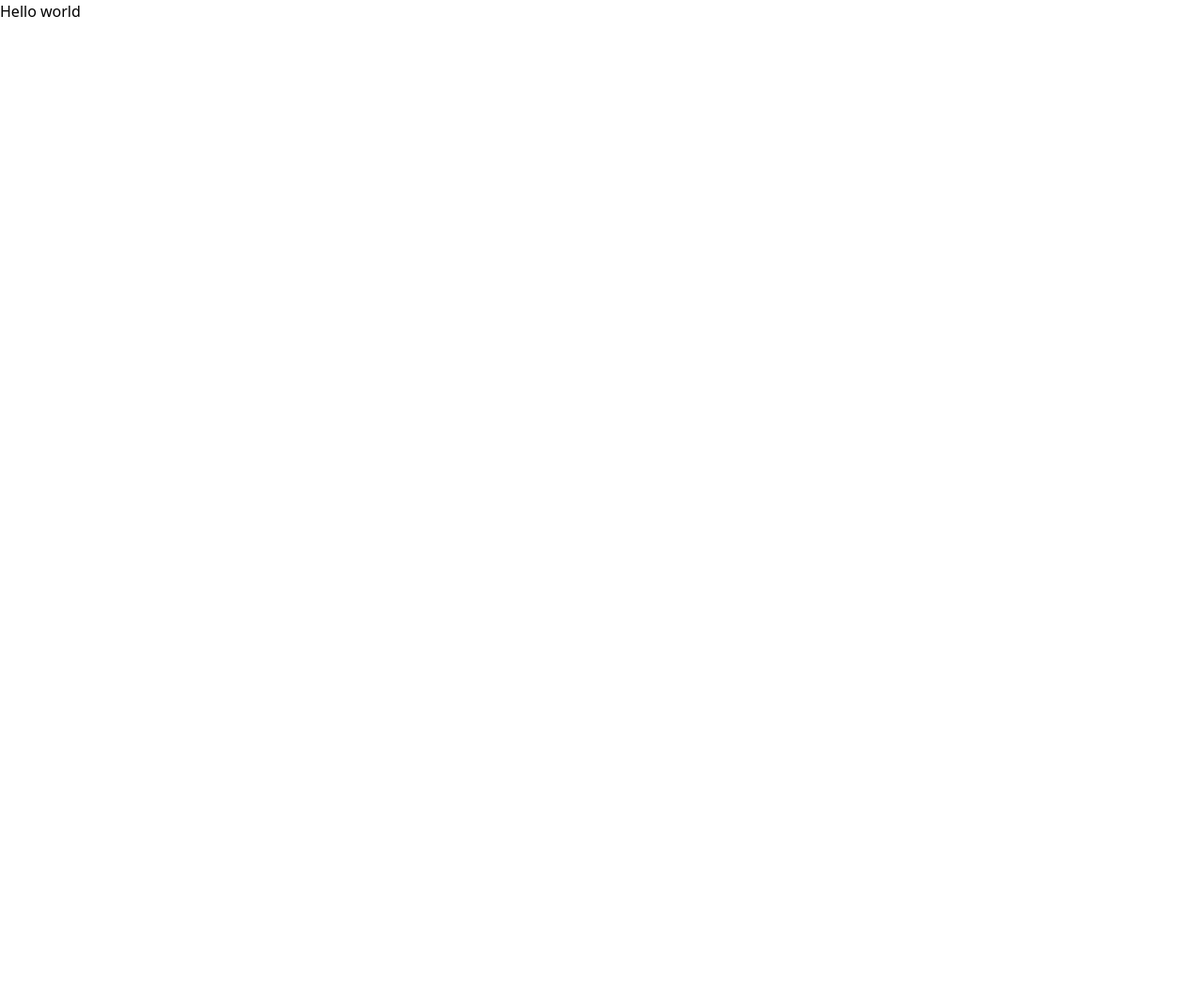
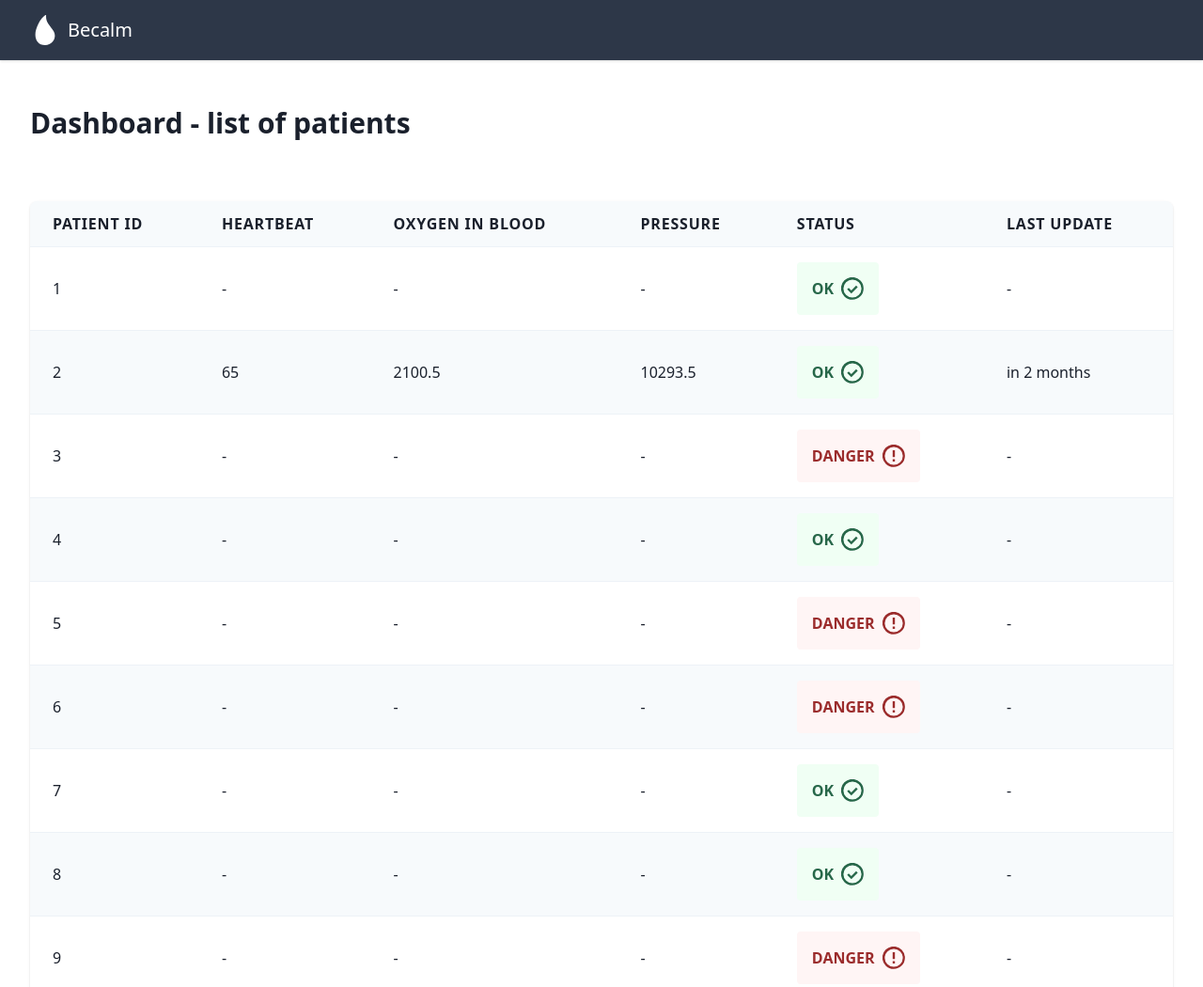
Before and after one commit to sismotur/becalm3, a React app: page / in a window 1280 px wide. Shown: the top 1050 px of the page at 94% size. Before the commit the page ends 800 px from the top, so only its background shows below. Built offline with nearby package versions, Linux system fonts and the light colour scheme.

Commit message:
patient table

```diff
--- a/package.json
+++ b/package.json
@@ -26,11 +26,15 @@
     "fastify-env": "^1.0.1",
     "fastify-postgres": "^2.0.0",
     "install": "^0.13.0",
+    "moment": "^2.24.0",
     "npm": "^6.14.4",
     "pg": "^8.0.0",
     "pino-pretty": "^4.0.0",
+    "prop-types": "^15.7.2",
     "react": "^16.13.1",
     "react-dom": "^16.13.1",
+    "react-helmet": "^6.0.0",
+    "react-router-dom": "^5.1.2",
     "regenerator-runtime": "^0.13.5",
     "tailwindcss": "^1.2.0"
   },
--- a/src/client/app/App.js
+++ b/src/client/app/App.js
@@ -1,6 +1,27 @@
 import React from "react";
 import "../styles/app.css"
+import {BrowserRouter, Switch, Route} from "react-router-dom";
+import Dashboard from "../pages/Dashboard";
+import Patient from "../pages/Patient";
+import Layout from "../components/Layout";
 
 export default () => (
-    <div>Hello world</div>
+    <BrowserRouter>
+        <div>
+            <Switch>
+                <Route exact path="/" render={props => (
+                    <Layout {...props}>
+                        <Dashboard {...props}/>
+                    </Layout>
+                )}/>
+
+                <Route path="/patient" render={props => (
+                    <Layout {...props}>
+                        <Patient {...props}/>
+                    </Layout>
+                )}/>
+
+            </Switch>
+        </div>
+    </BrowserRouter>
 )
--- /dev/null
+++ b/src/client/app/dummy.js
@@ -0,0 +1,2 @@
+export const ALL_PATIENTS = [{"id_patient":1,"measures":[]},{"id_patient":2,"measures":[{"measure_type":"h","measure_value":65,"date_generation":"2020-06-09T20:58:27"},{"measure_type":"o","measure_value":2100.5,"date_generation":"2020-06-09T20:58:27"},{"measure_type":"p","measure_value":10293.5,"date_generation":"2020-06-09T20:58:27"}]},{"id_patient":3,"measures":[]},{"id_patient":4,"measures":[]},{"id_patient":5,"measures":[]},{"id_patient":6,"measures":[]},{"id_patient":7,"measures":[]},{"id_patient":8,"measures":[]},{"id_patient":9,"measures":[]},{"id_patient":10,"measures":[]},{"id_patient":11,"measures":[]}];
+export const PATIENT_EXAMPLE = [];
--- /dev/null
+++ b/src/client/components/Header.js
@@ -0,0 +1,14 @@
+import React from "react";
+import {Link} from "react-router-dom";
+import {Logo} from "./Icons";
+
+export default () => (
+    <header className="bg-white shadow">
+        <div className="flex items-center px-8 py-4 bg-gray-800">
+            <Link to="/" className="text-white flex items-center">
+                <Logo className="w-8 fill-current"/>
+                <span className="ml-2 text-xl">Becalm</span>
+            </Link>
+        </div>
+    </header>
+)
--- /dev/null
+++ b/src/client/components/Icons.js
@@ -0,0 +1,65 @@
+import React from 'react';
+
+
+export const Logo = ({className}) => (
+    <svg role="img" viewBox="0 0 24 24" xmlns="http://www.w3.org/2000/svg" className={className}>
+        <path
+            d="M19.789,16.578c0,3.75-2.926,7.422-7.739,7.422c-5.246,0-7.839-3.708-7.839-8.285 c0-5.207,3.89-12.946,7.995-15.639c0.277-0.182,0.643,0.041,0.611,0.371c-0.03,0.313-0.046,0.631-0.046,0.951 c0,2.067,0.641,3.985,1.738,5.563c0.522,0.795,1.092,1.477,1.763,2.351c0.94,1.226,1.636,1.905,2.642,3.84 c0.005,0.01,0.01,0.018,0.015,0.028C19.48,14.197,19.789,15.352,19.789,16.578z"/>
+    </svg>
+);
+
+export const CheckMark = ({className}) => (
+    <svg xmlns="http://www.w3.org/2000/svg" viewBox="0 0 20 20" className={className}>
+        <path
+            d="M2.93 17.07A10 10 0 1 1 17.07 2.93 10 10 0 0 1 2.93 17.07zm12.73-1.41A8 8 0 1 0 4.34 4.34a8 8 0 0 0 11.32 11.32zM6.7 9.29L9 11.6l4.3-4.3 1.4 1.42L9 14.4l-3.7-3.7 1.4-1.42z"/>
+    </svg>
+);
+
+export const Danger = ({className}) => (
+    <svg xmlns="http://www.w3.org/2000/svg" viewBox="0 0 20 20" className={className}>
+        <path
+            d="M2.93 17.07A10 10 0 1 1 17.07 2.93 10 10 0 0 1 2.93 17.07zm12.73-1.41A8 8 0 1 0 4.34 4.34a8 8 0 0 0 11.32 11.32zM9 5h2v6H9V5zm0 8h2v2H9v-2z"/>
+    </svg>
+);
+
+export const Heart = ({className}) => (
+    <svg xmlns="http://www.w3.org/2000/svg" viewBox="0 0 20 20" className={className}>
+        <path d="M10 3.22l-.61-.6a5.5 5.5 0 0 0-7.78 7.77L10 18.78l8.39-8.4a5.5 5.5 0 0 0-7.78-7.77l-.61.61z"/>
+    </svg>
+);
+
+export const Oxygen = ({className}) => (
+    <svg version="1.1" xmlns="http://www.w3.org/2000/svg" viewBox="0 0 32.12 32.121" className={className}>
+        <g>
+            <path d="M15.377,6.374c-6.926,0-12.56,5.633-12.56,12.56c0,6.926,5.634,12.561,12.56,12.561c6.925,0,12.561-5.636,12.561-12.561
+			C27.938,12.008,22.302,6.374,15.377,6.374z M15.377,29.239c-5.683,0-10.306-4.623-10.306-10.308
+			c0-5.682,4.623-10.305,10.306-10.305c5.684,0,10.307,4.624,10.307,10.305C25.684,24.616,21.061,29.239,15.377,29.239z"/>
+            <circle cx="3.381" cy="7.529" r="3.381"/>
+            <circle cx="26.663" cy="6.733" r="2.585"/>
+            <circle cx="30.5" cy="2.247" r="1.62"/>
+            <circle cx="9.721" cy="2.881" r="1.268"/>
+            <path d="M11.761,13.623c-1.572,0-2.798,0.44-3.678,1.32c-0.881,0.881-1.321,2.109-1.321,3.691c0,1.131,0.222,2.073,0.667,2.825
+			c0.444,0.755,1.024,1.304,1.74,1.652c0.715,0.346,1.619,0.521,2.711,0.521c1.074,0,1.971-0.201,2.691-0.604
+			c0.72-0.404,1.269-0.969,1.651-1.689c0.38-0.726,0.571-1.652,0.571-2.785c0-1.559-0.436-2.771-1.308-3.635
+			C14.614,14.054,13.372,13.623,11.761,13.623z M13.273,20.767c-0.353,0.418-0.85,0.627-1.492,0.627
+			c-0.626,0-1.119-0.213-1.482-0.641c-0.364-0.428-0.545-1.129-0.545-2.106c0-0.985,0.183-1.692,0.549-2.119
+			c0.365-0.427,0.849-0.642,1.453-0.642c0.628,0,1.127,0.211,1.496,0.631c0.367,0.42,0.552,1.086,0.552,1.998
+			C13.802,19.597,13.625,20.349,13.273,20.767z"/>
+            <path d="M20.087,21.708c0.121-0.098,0.36-0.312,0.72-0.561c0.603-0.426,1.019-0.836,1.248-1.19
+			c0.227-0.356,0.342-0.739,0.342-1.128c0-0.367-0.1-0.704-0.299-0.999c-0.201-0.297-0.474-0.519-0.82-0.659
+			c-0.35-0.144-0.836-0.217-1.463-0.217c-0.601,0-1.069,0.074-1.41,0.225c-0.338,0.148-0.603,0.364-0.787,0.646
+			c-0.186,0.28-0.314,0.671-0.384,1.173l1.783,0.146c0.049-0.361,0.146-0.614,0.291-0.758c0.144-0.142,0.329-0.213,0.557-0.213
+			c0.219,0,0.4,0.068,0.545,0.207s0.216,0.305,0.216,0.5c0,0.18-0.073,0.372-0.218,0.572c-0.147,0.201-0.48,0.494-1.002,0.881
+			c-0.854,0.635-1.435,1.102-1.745,1.564c-0.31,0.466-0.496,1.408-0.557,1.408h4.876v-1.127h-2.315
+			C19.824,22.179,19.966,21.806,20.087,21.708z"/>
+        </g>
+    </svg>
+);
+
+export const ChevronRight = ({className}) => (
+    <svg xmlns="http://www.w3.org/2000/svg" viewBox="0 0 185.343 185.343" className={className}>
+        <path d="M51.707,185.343c-2.741,0-5.493-1.044-7.593-3.149c-4.194-4.194-4.194-10.981,0-15.175
+			l74.352-74.347L44.114,18.32c-4.194-4.194-4.194-10.987,0-15.175c4.194-4.194,10.987-4.194,15.18,0l81.934,81.934
+			c4.194,4.194,4.194,10.987,0,15.175l-81.934,81.939C57.201,184.293,54.454,185.343,51.707,185.343z"/>
+    </svg>
+);
--- /dev/null
+++ b/src/client/components/Layout.js
@@ -0,0 +1,17 @@
+import React from "react";
+import {Helmet} from 'react-helmet';
+import Header from "./Header";
+
+export default ({children}) => {
+    return (
+        <div>
+            <Helmet titleTemplate="%s | Becalm"/>
+            <Header/>
+            <main>
+                <div className="max-w-7xl mx-auto py-6 sm:px-6 lg:px-8">
+                    {children}
+                </div>
+            </main>
+        </div>
+    )
+}
--- /dev/null
+++ b/src/client/components/PatientTable/Badge.js
@@ -0,0 +1,16 @@
+import React from 'react'
+import PropTypes from 'prop-types'
+import {CheckMark, Danger} from "../Icons";
+
+const Badge = ({type}) => (
+    <span className={`p-4 inline-flex items-center leading-5 font-bold rounded ${type === 'ok' ? 'bg-green-100 text-green-800' : 'bg-red-100 text-red-800'}`}>
+        {type.toUpperCase()}
+        {type === 'ok' ? <CheckMark className="w-6 fill-current ml-2"/> : <Danger className="w-6 fill-current ml-2"/>}
+    </span>
+);
+
+Badge.propTypes = {
+    type: PropTypes.oneOf(['ok', 'danger']).isRequired
+};
+
+export default Badge;
--- /dev/null
+++ b/src/client/components/PatientTable/PathientTd.js
@@ -0,0 +1,10 @@
+import React from 'react';
+
+
+const PatientTd = ({children}) => (
+    <td className="px-6 py-4 whitespace-no-wrap border-b border-gray-200">
+        {children}
+    </td>
+);
+
+export default PatientTd;
--- /dev/null
+++ b/src/client/components/PatientTable/PatientRow.js
@@ -0,0 +1,55 @@
+import React from 'react';
+import PropTypes from 'prop-types';
+import moment from 'moment';
+import PatientTd from "./PathientTd";
+import Badge from "./Badge";
+
+const UNKNOWN_VALUE = '-';
+
+const PatientRow = ({patient}) => {
+
+    const {id_patient, measures} = patient;
+
+    // Get measure by type (h, o, p)
+    const getMeasure = (type) => {
+        const measure = measures.find(measure => measure.measure_type === type) || {};
+        return measure.measure_value || UNKNOWN_VALUE;
+    };
+
+    // Get oldest date from the array of measures
+    const getLastUpdate = () => {
+        const dates = measures.map(measure => measure.date_generation);
+        if (dates.length === 0) {
+            return UNKNOWN_VALUE;
+        }
+        const orderedDates = dates.sort(function (a, b) {
+            return Date.parse(a) > Date.parse(b);
+        });
+        const oldestDate = new Date(orderedDates[0]);
+        return moment(oldestDate).fromNow();
+    };
+
+    return (
+        <>
+            <PatientTd>{id_patient}</PatientTd>
+            <PatientTd>{getMeasure('h')}</PatientTd>
+            <PatientTd>{getMeasure('o')}</PatientTd>
+            <PatientTd>{getMeasure('p')}</PatientTd>
+            <PatientTd>
+                <Badge type={Math.random() >= 0.5 ? 'ok' : 'danger'}/>
+            </PatientTd>
+            <PatientTd>
+                {getLastUpdate()}
+            </PatientTd>
+        </>
+    )
+};
+
+PatientRow.propTypes = {
+    patient: PropTypes.shape({
+        id_patient: PropTypes.number.isRequired,
+        measures: PropTypes.array.isRequired,
+    }).isRequired
+}
+
+export default PatientRow;
--- /dev/null
+++ b/src/client/components/PatientTable/PatientTh.js
@@ -0,0 +1,9 @@
+import React from 'react'
+
+export default ({children}) => (
+    <th className="px-6 py-4 border-b border-gray-200 bg-gray-100 text-left leading-4 font-bold text-gray-900 uppercase tracking-wider whitespace-no-wrap">
+        <span className="flex items-center">
+            {children}
+        </span>
+    </th>
+)
--- /dev/null
+++ b/src/client/components/PatientTable/PatientTr.js
@@ -0,0 +1,20 @@
+import React from 'react';
+import { useHistory } from "react-router-dom";
+
+const PatientTr = ({children, id, id_patient}) => {
+
+    const history = useHistory();
+
+    const handleClick = () => {
+        history.push(`/patient/${id_patient}`);
+    };
+
+    return (
+        <tr className={`hover:bg-gray-200 cursor-pointer ${id % 2 === 0 ? 'bg-white' : 'bg-gray-100'}`} onClick={handleClick}>
+            {children}
+        </tr>
+    )
+};
+
+
+export default PatientTr;
--- /dev/null
+++ b/src/client/components/PatientTable/index.js
@@ -0,0 +1,46 @@
+import React from 'react';
+import PropTypes from 'prop-types';
+import PatientTh from "./PatientTh";
+import PatientTr from "./PatientTr";
+import PatientRow from "./PatientRow";
+
+const PatientTable = ({patients}) => {
+
+    return (
+        <table className="min-w-full">
+            <thead>
+            <PatientTr>
+                <PatientTh>Patient id</PatientTh>
+                <PatientTh>
+                    Heartbeat
+                </PatientTh>
+                <PatientTh>
+                    Oxygen in blood
+                </PatientTh>
+                <PatientTh>
+                    Pressure
+                </PatientTh>
+                <PatientTh>
+                    Status
+                </PatientTh>
+                <PatientTh>
+                    Last update
+                </PatientTh>
+            </PatientTr>
+            </thead>
+            <tbody className="bg-white">
+            {patients.map((patient, index) => (
+                <PatientTr key={`patient-tr-${index}`} id={index} id_patient={patient.id_patient}>
+                    <PatientRow patient={patient}/>
+                </PatientTr>
+            ))}
+            </tbody>
+        </table>
+    )
+};
+
+PatientTable.propTypes = {
+    patients: PropTypes.array.isRequired,
+};
+
+export default PatientTable;
--- a/src/client/index.html
+++ b/src/client/index.html
@@ -6,7 +6,7 @@
     <meta name="viewport" content="width=device-width, initial-scale=1, shrink-to-fit=no"/>
     <title>Be calm</title>
 </head>
-<body>
+<body class="font-sans antialiased text-gray-900">
 <noscript>
     You need to enable JavaScript to run this app.
 </noscript>
--- /dev/null
+++ b/src/client/pages/Dashboard.js
@@ -0,0 +1,26 @@
+import React from 'react'
+import {Helmet} from "react-helmet";
+import {ALL_PATIENTS} from "../app/dummy";
+import PatientTable from "../components/PatientTable";
+
+export default () => {
+    return (
+        <>
+            <Helmet>
+                <title>Dashboard</title>
+            </Helmet>
+            <div className="max-w-7xl mx-auto pt-6 pb-16">
+                <h1 className="text-3xl font-bold leading-tight text-gray-900">
+                    Dashboard - list of patients
+                </h1>
+            </div>
+            <div className="flex flex-col">
+                <div className="-my-2 py-2 overflow-x-auto sm:-mx-6 sm:px-6 lg:-mx-8 lg:px-8">
+                    <div className="align-middle inline-block min-w-full shadow overflow-hidden sm:rounded-lg border-b border-gray-200">
+                        <PatientTable patients={ALL_PATIENTS}/>
+                    </div>
+                </div>
+            </div>
+        </>
+    )
+};
--- /dev/null
+++ b/src/client/pages/Patient.js
@@ -0,0 +1,7 @@
+import React from 'react'
+
+export default () => {
+    return (
+        <div>some patient content</div>
+    )
+};
```
Also changed, not shown: src/client/app/api.js (added, +16 -0 lines), 1 other file.
